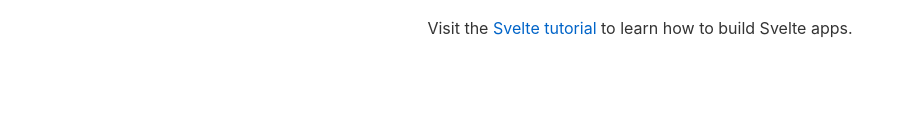
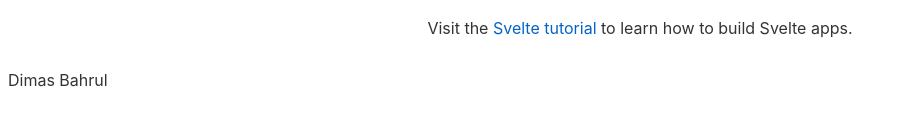
Before and after one commit to Dimasbahrul24/charity, a Svelte app: page / in a window 1280 px wide. Shown: the part 169-300 px from the top of the page, without its empty margins (0-920 px from the left). Built offline with nearby package versions, Linux system fonts and the light colour scheme.

Commit message:
add footer

```diff
--- a/src/App.svelte
+++ b/src/App.svelte
@@ -6,6 +6,7 @@
 	<h1>Hello {name}!</h1>
 	<p>Visit the <a href="https://svelte.dev/tutorial">Svelte tutorial</a> to learn how to build Svelte apps.</p>
 </main>
+<footer>Dimas Bahrul</footer>
 
 <style>
 	main {
```
